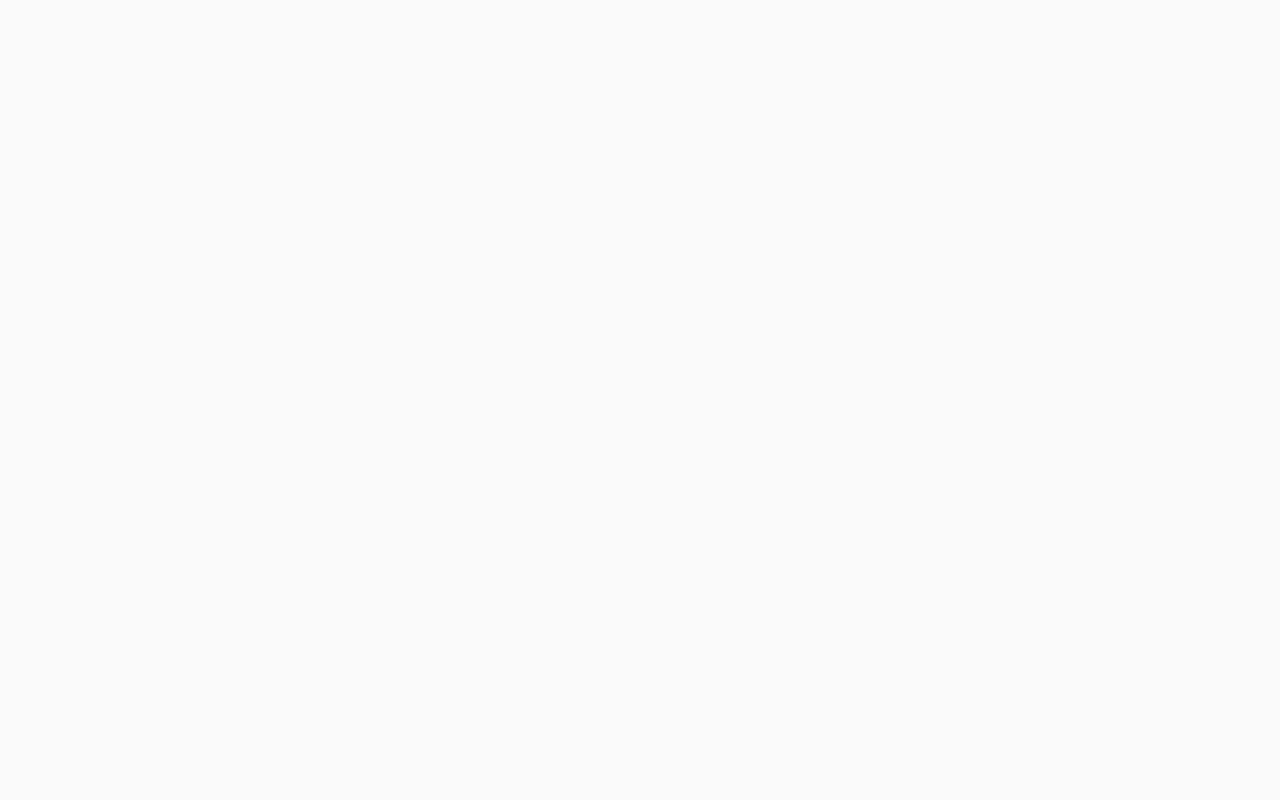
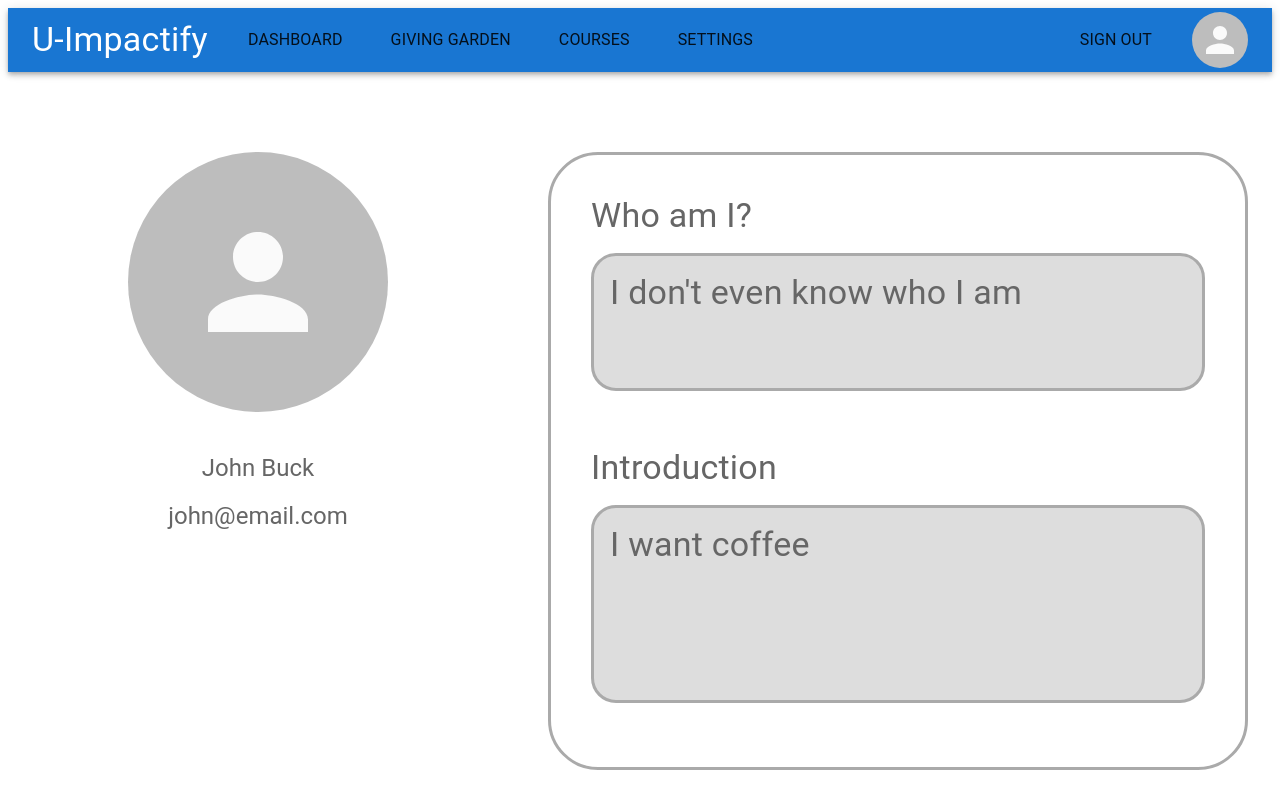
Before and after one commit to liubryann/u-impactify, a React (Create React App) app in the folder frontend/: page /profile in a window 1280 px wide. Built offline with nearby package versions, Linux system fonts and the light colour scheme.

Commit message:
Don-52 Created the basic structure for the profile page

```diff
--- a/frontend/src/pages/Profile/index.js
+++ b/frontend/src/pages/Profile/index.js
@@ -1,24 +1,92 @@
 import React, { Component } from 'react'
+import Avatar from '@material-ui/core/Avatar'
+import Box from '@material-ui/core/Box'
+import CssBaseline from "@material-ui/core/CssBaseline"
+import Card from "@material-ui/core/Card"
+import Grid from '@material-ui/core/Grid'
+import { makeStyles } from '@material-ui/core/styles'
+import NavBar from '../../components/Navbar'
+import { Typography } from '@material-ui/core'
 
-import withStyles from "@material-ui/core/styles/withStyles"
-import CssBaseline from "@material-ui/core/CssBaseline"
-import Grid from '@material-ui/core/Grid'
+const useStyles = makeStyles((theme) => ({
+    root: {
+        height: "100%",
+        width: "100%",
+        display: "flex",
+        flexDirection: "row",
+        color: "#666666"
+    },
+    profile: {
+        height: "100%",
+        display: "flex",
+        flexDirection: "column",
+        alignItems: "center"
+    },
+    roundBox: {
+        height: "100%",
+        // width: "53%",
+        display: "flex",
+        flexDirection: "column",
+        alignitems: "center",
+        border: '3px solid',
+        borderRadius: 50,
+        borderColor: "#AAAAAA"
+    },
+    who: {
+        height: "100px",
+        border: '3px solid',
+        borderRadius: 25,
+        borderColor: "#AAAAAA",
+        backgroundColor: "#DDDDDD"
+    },
+    intro: {
+        height: "160px",
+        border: '3px solid',
+        borderRadius: 25,
+        borderColor: "#AAAAAA",
+        backgroundColor: "#DDDDDD"
+    },
+    userIcon: {
+        width: theme.spacing(25),
+        height: theme.spacing(25),
+        padding: '30px',
+    },
+}))
 
-const styles = (theme) => ({
-
-})
-
-class Profile extends Component {
-    render() {
-        return (
-            <div>
-                <Grid container component="main">
-                    <CssBaseline />
-                    <Grid item xs={false} />
-                </Grid>
-            </div>
-        )
-    }
+function Profile() {
+    const classes = useStyles();
+      return (
+        <div>
+            <NavBar/>
+            <Box className={classes.root}>
+                <Box className={classes.profile}>
+                    <Box pt={10} pb={4} p={15}>
+                        <Avatar alt="Bob" className={classes.userIcon}/>
+                    </Box>
+                    <Box p={1}>
+                        <Typography variant="h5"> John Buck </Typography>
+                    </Box>
+                    <Box p={1}>
+                        <Typography variant="h5"> john@email.com </Typography>
+                    </Box>
+                </Box>
+                <Box mt={10} ml={5} mr={3} p={5} flexGrow={1} className={classes.roundBox}>
+                    <Box>
+                        <Typography variant="h4"> Who am I? </Typography>
+                    </Box>
+                    <Box mt={2} p={2}  className={classes.who}>
+                        <Typography variant="h4"> I don't even know who I am </Typography>
+                    </Box>
+                    <Box pt={7}>
+                        <Typography variant="h4"> Introduction </Typography>
+                    </Box>
+                    <Box mt={2} p={2} mb={3} className={classes.intro}>
+                        <Typography variant="h4"> I want coffee </Typography>
+                    </Box>
+                </Box>
+            </Box>
+        </div>
+    )
 }
 
-export default withStyles(styles)(Profile)
+export default Profile
```
